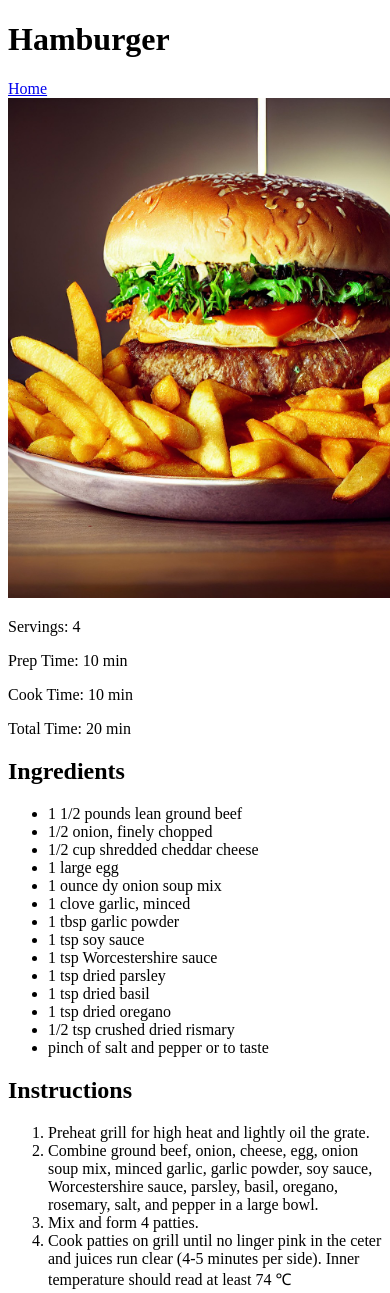
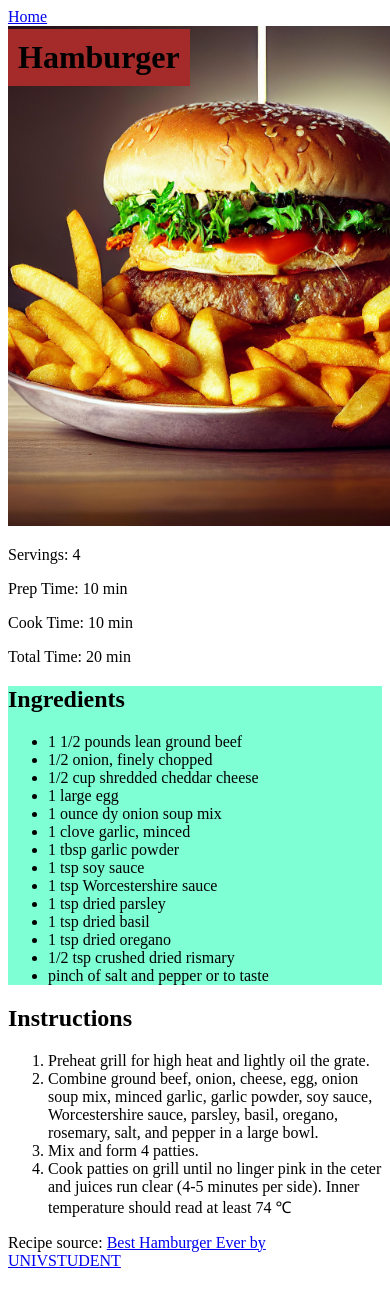
Before and after one commit to EYK02/odin-recipes, a plain HTML site: page recipes/hamburger.html in a window 390 px wide. Shown: the top 1293 px of the page. Drawn offline with Linux system fonts and the light colour scheme.

Commit message:
Added basic CSS to hamburger

```diff
--- /dev/null
+++ b/recipes/base.css
@@ -0,0 +1,14 @@
+* {
+    box-sizing: border-box;
+}
+
+.title {
+    background-color: brown;
+    text-align: center;
+    position: fixed;
+    padding: 10px;
+}
+
+.ingredients {
+    background-color: aquamarine;
+}
--- a/recipes/hamburger.html
+++ b/recipes/hamburger.html
@@ -3,18 +3,23 @@
 <head>
     <meta charset="UTF-8">
     <meta name="viewport" content="width=device-width, initial-scale=1.0">
+    <link rel="stylesheet" href="base.css">
     <title>Hamburger</title>
 </head>
 <body>
-    <h1>Hamburger</h1>
+    <h1 class="title">Hamburger</h1>
     <a href="../index.html">Home</a>
     <img src="../images/hamburger.jpg" alt="hamburger" width="500">
 
+    <div class="serving time">
         <p>Servings: 4</p>
         <p>Prep Time: 10 min</p>
         <p>Cook Time: 10 min</p>
         <p>Total Time: 20 min</p>
+    </div>
 
+
+    <div class="ingredients">
         <h2>Ingredients</h2>
         <ul>
             <li>1 1/2 pounds lean ground beef</li>
@@ -32,7 +37,9 @@
             <li>1/2 tsp crushed dried rismary</li>
             <li>pinch of salt and pepper or to taste</li>
         </ul>
+    </div>
 
+    <div class="instructions">
         <h2>Instructions</h2>
         <ol>
             <li>Preheat grill for high heat and lightly oil the grate.</li>
@@ -40,6 +47,9 @@
             <li>Mix and form 4 patties.</li>
             <li>Cook patties on grill until no linger pink in the ceter and juices run clear (4-5 minutes per side). Inner temperature should read at least 74 &#8451;</li>
         </ol>
+    </div>
+
+
 
     <p>Recipe source: <a href="https://www.allrecipes.com/recipe/72657/best-hamburger-ever/" rel="noreferrer">Best Hamburger Ever by UNIVSTUDENT</a></p>
 
```
Also changed, not shown: index.html (+1 -0 lines). Lines whose indentation alone changed are shown as unchanged.
